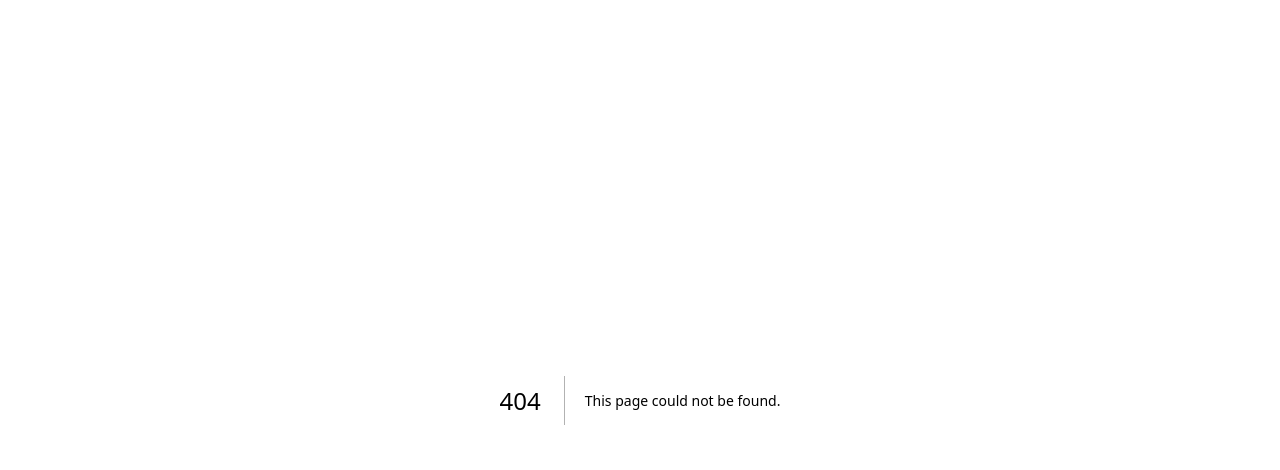
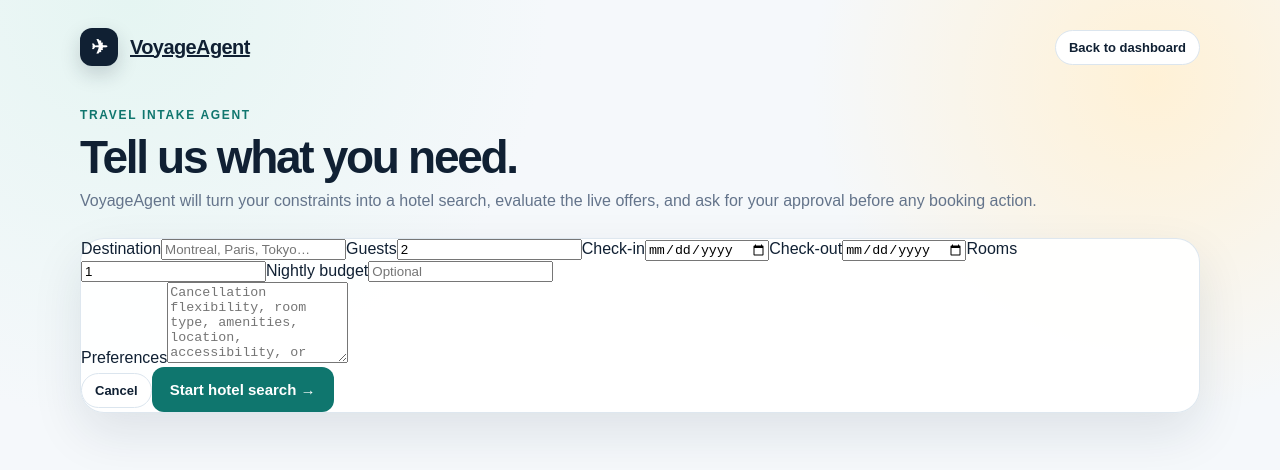
Before and after one commit to mhsefidgar/VoyageAgent, a Next.js app: page /dashboard/requests/new in a window 1280 px wide. Before the commit this address had no page. Shown: the top 470 px of the page. Built offline with nearby package versions, Linux system fonts and the light colour scheme.

Commit message:
Add booking request intake screen

```diff
--- /dev/null
+++ b/src/app/dashboard/requests/new/page.tsx
@@ -0,0 +1,36 @@
+import Link from 'next/link';
+
+export default function NewBookingRequestPage() {
+  return (
+    <main className="page-shell">
+      <div className="container narrow-container">
+        <nav className="dashboard-nav">
+          <Link className="brand" href="/dashboard"><span className="brand-mark">✈</span> VoyageAgent</Link>
+          <Link className="pill" href="/dashboard">Back to dashboard</Link>
+        </nav>
+        <section className="dashboard-hero">
+          <div>
+            <div className="eyebrow">Travel intake agent</div>
+            <h1>Tell us what you need.</h1>
+            <p>VoyageAgent will turn your constraints into a hotel search, evaluate the live offers, and ask for your approval before any booking action.</p>
+          </div>
+        </section>
+        <form className="card form-card" action="/api/booking-requests" method="post">
+          <div className="form-grid">
+            <label>Destination<input name="destination" required placeholder="Montreal, Paris, Tokyo…" /></label>
+            <label>Guests<input name="guests" type="number" min="1" defaultValue="2" required /></label>
+            <label>Check-in<input name="check_in" type="date" required /></label>
+            <label>Check-out<input name="check_out" type="date" required /></label>
+            <label>Rooms<input name="rooms" type="number" min="1" defaultValue="1" required /></label>
+            <label>Nightly budget<input name="budget" type="number" min="0" step="0.01" placeholder="Optional" /></label>
+          </div>
+          <label>Preferences<textarea name="preferences" rows={5} placeholder="Cancellation flexibility, room type, amenities, location, accessibility, or anything else that matters." /></label>
+          <div className="form-actions">
+            <Link className="pill" href="/dashboard">Cancel</Link>
+            <button className="button" type="submit">Start hotel search →</button>
+          </div>
+        </form>
+      </div>
+    </main>
+  );
+}
```
